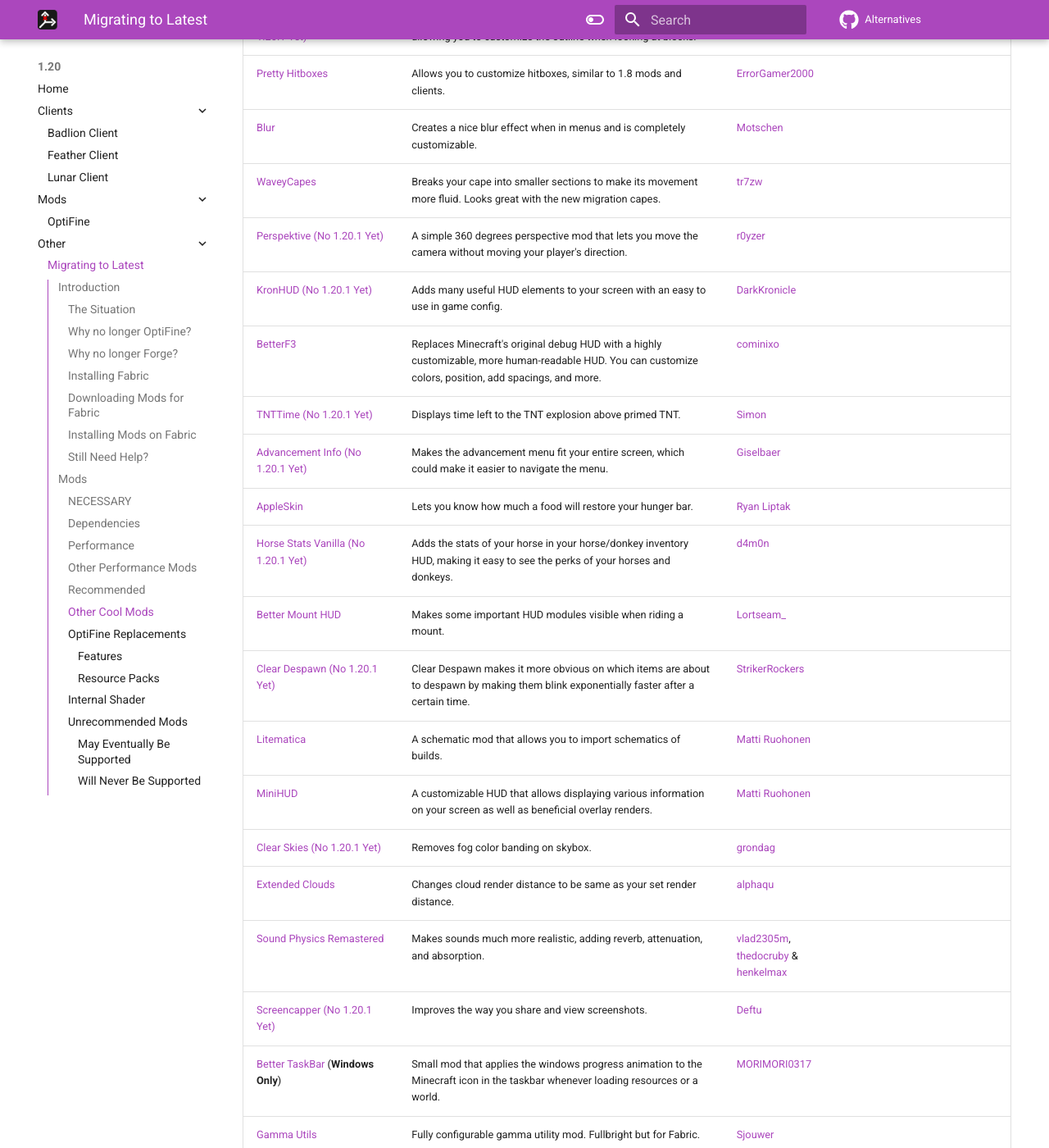
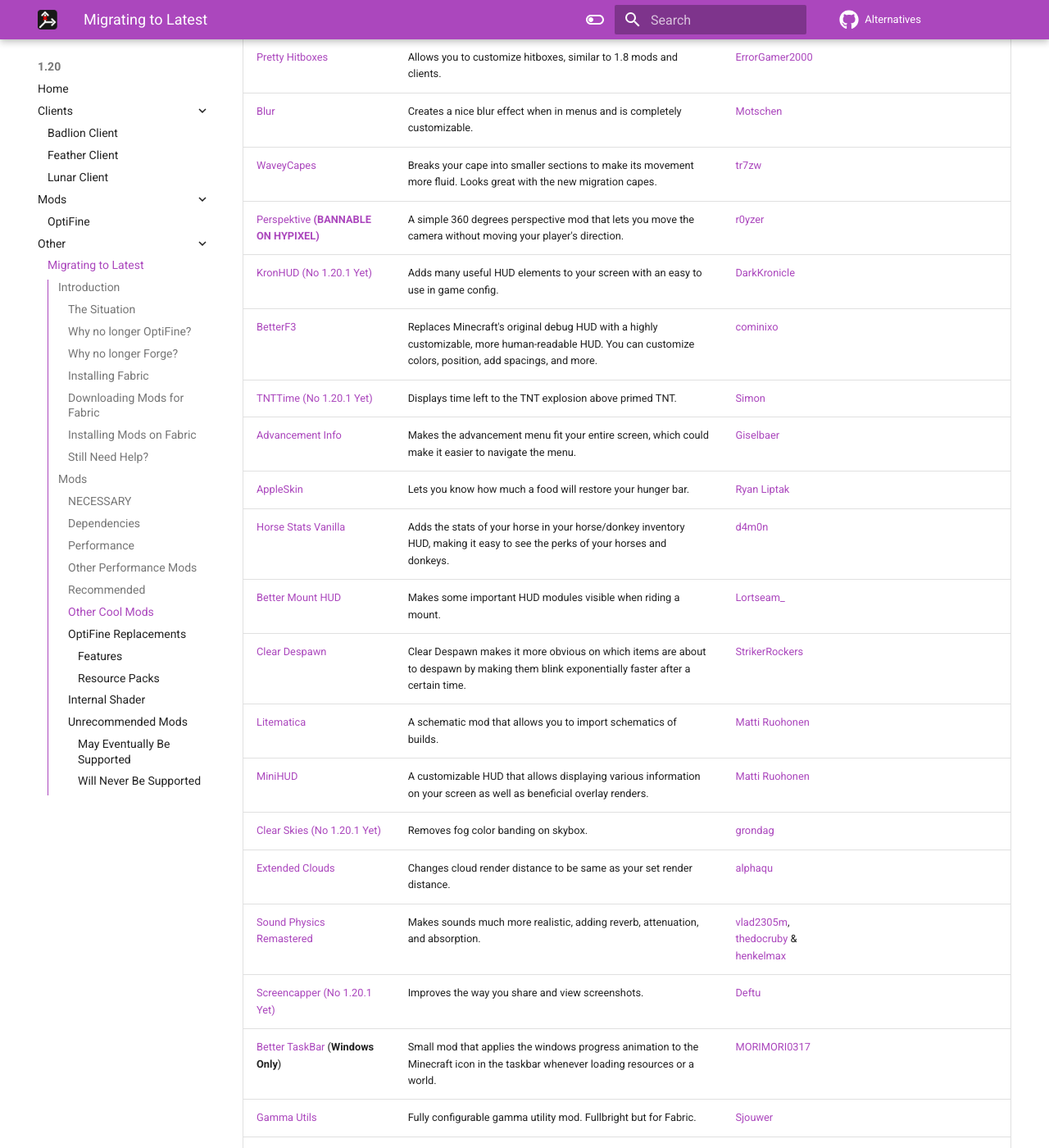
Before and after one commit to MicrocontrollersDev/Alternatives, an MkDocs documentation site: the page built from docs/latest/migrating.md, in a window 1280 px wide and 1400 px high, scrolled down 5621 px. Shown: the whole window at 82% size. Built offline with MkDocs 1.6.1 and Material for MkDocs 9.7.7, drawn with Linux system fonts in a browser that asks for light colours; comment, search, counter and statistics services are not loaded; some of the changed text lies outside the part shown.

Commit message:
lotsa mods ngl

```diff
--- a/docs/latest/migrating.md
+++ b/docs/latest/migrating.md
@@ -152,8 +152,8 @@
 
 | Mod | Description | Author |
 | --- | --- | --- |
-| [Model Gap Fix (No 1.20.1 Yet)](https://modrinth.com/mod/modelfix) | Fixes the gaps you see on items when holding them as well as 3D blocks. This makes for a much more pleasant experience for most resourcepacks, including both defaults. | [MehVahdJukaar](https://github.com/MehVahdJukaar) |
-| [Borderless Mining (No 1.20.1 Yet)](https://modrinth.com/mod/borderless-mining) | Borderless Fullscreen for Minecraft. This makes the game not minimize when you tab out. | [comp500](https://github.com/comp500) |
+| [Model Gap Fix](https://modrinth.com/mod/modelfix) | Fixes the gaps you see on items when holding them as well as 3D blocks. This makes for a much more pleasant experience for most resourcepacks, including both defaults. | [MehVahdJukaar](https://github.com/MehVahdJukaar) |
+| [Borderless Mining](https://modrinth.com/mod/borderless-mining) | Borderless Fullscreen for Minecraft. This makes the game not minimize when you tab out. | [comp500](https://github.com/comp500) |
 | [Recursive Resources](https://modrinth.com/mod/recursiveresources) | Resource Pack Organizer but ported to Fabric and with more features. It allows you to sort resource packs into folders, as well as search for them using a search bar. It also lets you change how resourcepacks are ordered.
 | [Smooth Scrolling Everywhere (No 1.20.1 Yet)](https://www.curseforge.com/minecraft/mc-mods/smooth-scrolling-everywhere-fabric) | Makes the scrolling in all menus smoother. (MAY HAVE A PROBLEM WITH CONFIG RESETS) | [Shedaniel](https://github.com/shedaniel) |
 | [Controlling](https://modrinth.com/mod/controlling) | Completely revamps Minecraft's controls menu, making it much easier to navigate and change keys, letting you search and more easily find conflicting keybinds. | [Jaredllll08](https://github.com/jaredlll08) |
@@ -181,15 +181,15 @@
 | [Pretty Hitboxes](https://modrinth.com/mod/pretty-hitboxes) | Allows you to customize hitboxes, similar to 1.8 mods and clients. | [ErrorGamer2000](https://github.com/ErrorGamer2000) |
 | [Blur](https://modrinth.com/mod/blur-fabric) | Creates a nice blur effect when in menus and is completely customizable. | [Motschen](https://github.com/Motschen) |
 | [WaveyCapes](https://modrinth.com/mod/wavey-capes) | Breaks your cape into smaller sections to make its movement more fluid. Looks great with the new migration capes. | [tr7zw](https://github.com/tr7zw) |
-| [Perspektive (No 1.20.1 Yet)](https://modrinth.com/mod/perspektive) | A simple 360 degrees perspective mod that lets you move the camera without moving your player's direction. | [r0yzer](https://github.com/r0yzer) |
+| [Perspektive **(BANNABLE ON HYPIXEL)**](https://modrinth.com/mod/perspektive) | A simple 360 degrees perspective mod that lets you move the camera without moving your player's direction. | [r0yzer](https://github.com/r0yzer) |
 | [KronHUD (No 1.20.1 Yet)](https://modrinth.com/mod/kronhud) | Adds many useful HUD elements to your screen with an easy to use in game config. | [DarkKronicle](https://github.com/DarkKronicle) |
 | [BetterF3](https://modrinth.com/mod/betterf3) | Replaces Minecraft's original debug HUD with a highly customizable, more human-readable HUD. You can customize colors, position, add spacings, and more. | [cominixo](https://github.com/cominixo) |
 | [TNTTime (No 1.20.1 Yet)](https://modrinth.com/mod/tnttime) | Displays time left to the TNT explosion above primed TNT. | [Simon](https://github.com/shateq) |
-| [Advancement Info (No 1.20.1 Yet)](https://modrinth.com/mod/advancementinfo) | Makes the advancement menu fit your entire screen, which could make it easier to navigate the menu. | [Giselbaer](https://github.com/gbl)
+| [Advancement Info](https://modrinth.com/mod/advancementinfo) | Makes the advancement menu fit your entire screen, which could make it easier to navigate the menu. | [Giselbaer](https://github.com/gbl)
 | [AppleSkin](https://modrinth.com/mod/appleskin/) | Lets you know how much a food will restore your hunger bar. | [Ryan Liptak](https://github.com/squeek502) |
-| [Horse Stats Vanilla (No 1.20.1 Yet)](https://modrinth.com/mod/horsestatsvanilla) | Adds the stats of your horse in your horse/donkey inventory HUD, making it easy to see the perks of your horses and donkeys. | [d4m0n](https://github.com/d4rkm0nkey) |
+| [Horse Stats Vanilla](https://modrinth.com/mod/horsestatsvanilla) | Adds the stats of your horse in your horse/donkey inventory HUD, making it easy to see the perks of your horses and donkeys. | [d4m0n](https://github.com/d4rkm0nkey) |
 | [Better Mount HUD](https://modrinth.com/mod/better-mount-hud) | Makes some important HUD modules visible when riding a mount. | [Lortseam_](https://www.curseforge.com/members/lortseam_/projects) |
-| [Clear Despawn (No 1.20.1 Yet)](https://modrinth.com/mod/cleardespawn) | Clear Despawn makes it more obvious on which items are about to despawn by making them blink exponentially faster after a certain time. | [StrikerRockers](https://github.com/StrikerRockers-Mods) |
+| [Clear Despawn](https://modrinth.com/mod/cleardespawn) | Clear Despawn makes it more obvious on which items are about to despawn by making them blink exponentially faster after a certain time. | [StrikerRockers](https://github.com/StrikerRockers-Mods) |
 | [Litematica](https://www.curseforge.com/minecraft/mc-mods/litematica) | A schematic mod that allows you to import schematics of builds. | [Matti Ruohonen](https://github.com/maruohon) |
 | [MiniHUD](https://www.curseforge.com/minecraft/mc-mods/minihud) | A customizable HUD that allows displaying various information on your screen as well as beneficial overlay renders. | [Matti Ruohonen](https://github.com/maruohon) |
 | [Clear Skies (No 1.20.1 Yet)](https://modrinth.com/mod/clear-skies) | Removes fog color banding on skybox. | [grondag](https://github.com/grondag) |
@@ -198,9 +198,9 @@
 | [Screencapper (No 1.20.1 Yet)](https://modrinth.com/mod/screencapper) | Improves the way you share and view screenshots. | [Deftu](https://github.com/Deftu) |
 | [Better TaskBar](https://modrinth.com/mod/better-taskbar) (**Windows Only**) | Small mod that applies the windows progress animation to the Minecraft icon in the taskbar whenever loading resources or a world. | [MORIMORI0317](https://github.com/MORIMORI0317) |
 | [Gamma Utils](https://modrinth.com/mod/gamma-utils) | Fully configurable gamma utility mod. Fullbright but for Fabric. | [Sjouwer](https://github.com/Sjouwer) |
-| [Better Command Block UI (No 1.20.1 Yet)](https://modrinth.com/mod/bettercommandblockui) | Improves the command block user interface by allowing for visual newlining . | [Tectato](https://github.com/Tectato) |
+| [Better Command Block UI](https://modrinth.com/mod/bettercommandblockui) | Improves the command block user interface by allowing for visual newlining . | [Tectato](https://github.com/Tectato) |
 | [Better Statistics Screen](https://modrinth.com/mod/better-stats) | A visual overhaul to the statistics screen, giving useful information in a much more visually appealing format. | [TheCSDev](https://github.com/TheCSDev) | Current version may break joining some servers.
-| [Chat Heads (No 1.20.1 Yet)](https://modrinth.com/mod/chat-heads) | Shows a player's head next to their chat message in game. | [dzwdz](https://github.com/dzwdz) |
+| [Chat Heads](https://modrinth.com/mod/chat-heads) | Shows a player's head next to their chat message in game. | [dzwdz](https://github.com/dzwdz) |
 | [Craftify (No 1.20.1 Yet)](https://modrinth.com/mod/craftify) | Shows your currently playing music on your HUD. | [ThatGravyBoat](https://github.com/ThatGravyBoat) |
 | [Numeral Ping](https://modrinth.com/mod/numeral-ping) | Shows ping in the tab as a number instead of icon. | [TheKodeToad](https://github.com/TheKodeToad) |
 | [Reimagined World Menu](https://modrinth.com/mod/reimagined-world-menu) | Redesigns the world creation screen. | [Iamaprogramer](https://github.com/lamaprogramer) |
```
